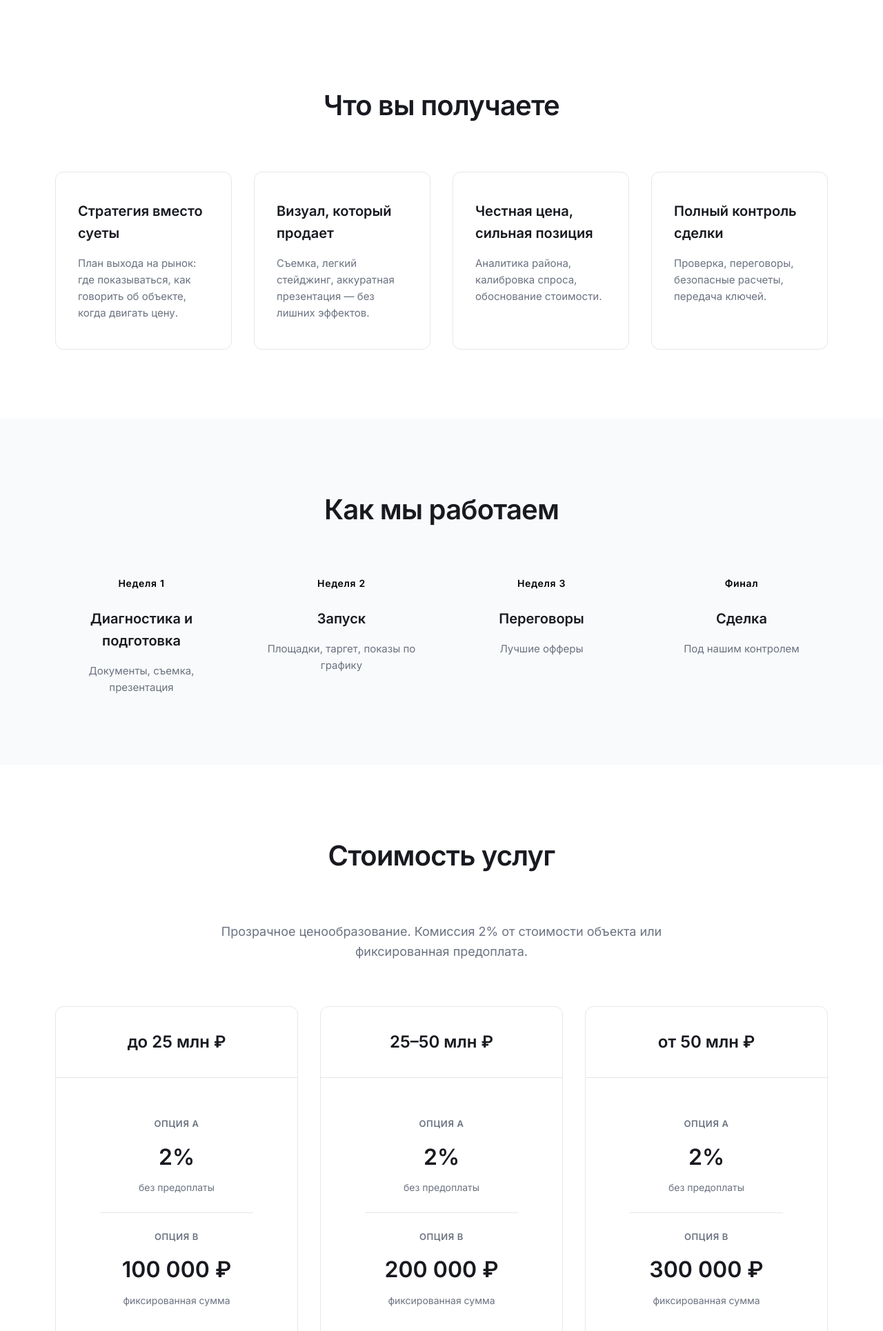
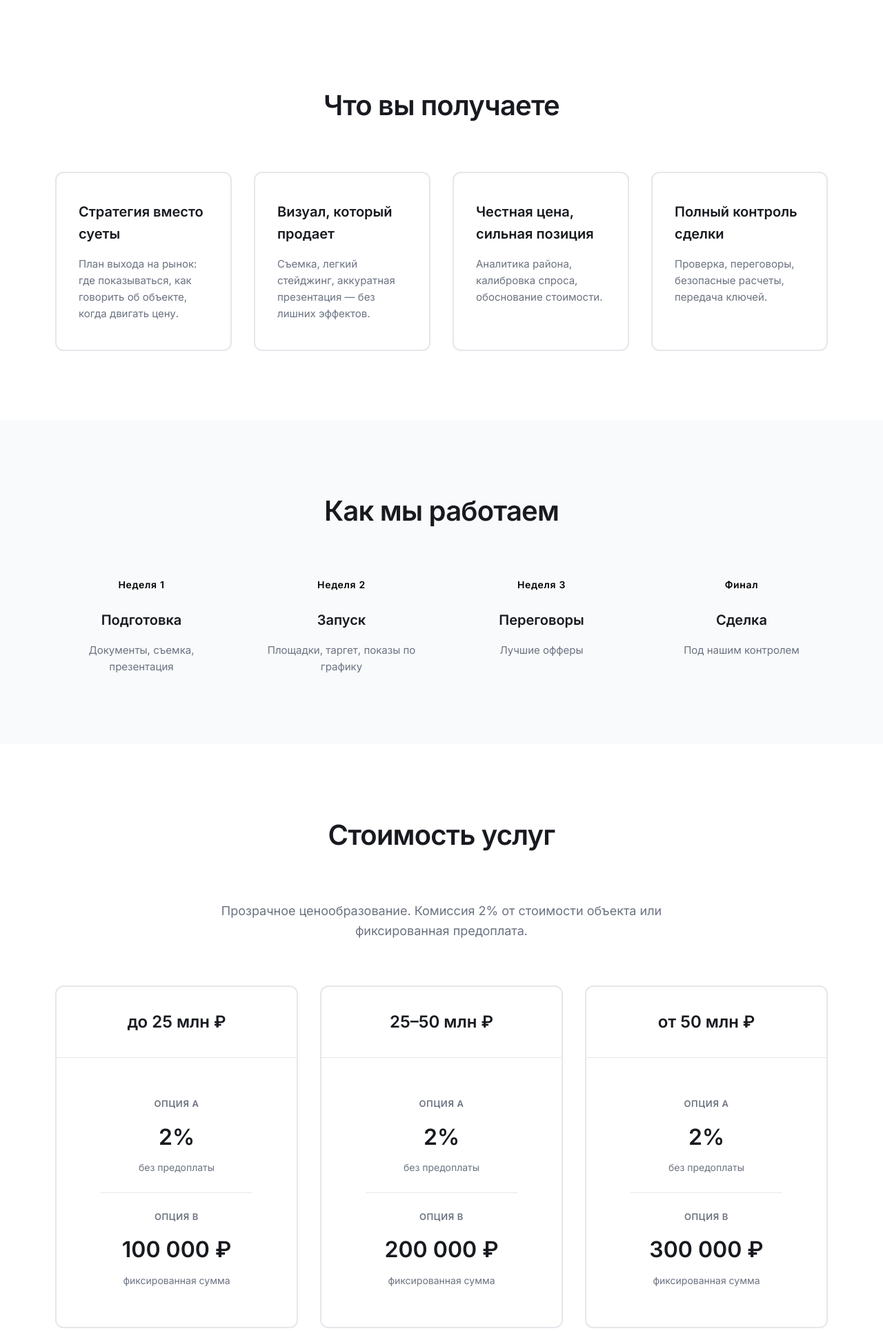
Before and after one commit to nikita-tita/cian-analyzer, a Flask app: page / in a window 1280 px wide. Shown: the part 627-2557 px from the top of the page at 69% size. Run offline with Flask 3, Linux system fonts and the light colour scheme.

Commit message:
fix: Pixel-perfect borders and process text alignment
- Changed borders from 1px to 2px for cleaner rendering
- Updated hover ::before to cover full card area with opacity transition
- Changed 'Диагностика и подготовка' to 'Подготовка'
- Prevents grid text overflow in process section

🤖 Generated with [Claude Code](https://claude.com/claude-code)

Co-Authored-By: Claude <noreply@anthropic.com>

```diff
--- a/static/css/landing.css
+++ b/static/css/landing.css
@@ -162,7 +162,7 @@ body {
 
 .service-card {
     padding: 40px 32px;
-    border: 1px solid var(--color-border);
+    border: 2px solid var(--color-border);
     border-radius: 12px;
     background: var(--color-bg);
     transition: all 0.3s ease;
@@ -172,13 +172,15 @@ body {
 .service-card::before {
     content: '';
     position: absolute;
-    top: 0;
-    left: 0;
-    width: 4px;
-    height: 0;
+    top: -2px;
+    left: -2px;
+    right: -2px;
+    bottom: -2px;
     background: var(--color-accent);
-    transition: height 0.3s ease;
-    border-radius: 12px 0 0 12px;
+    border-radius: 12px;
+    opacity: 0;
+    transition: opacity 0.3s ease;
+    z-index: -1;
 }
 
 .service-card:hover {
@@ -188,7 +190,7 @@ body {
 }
 
 .service-card:hover::before {
-    height: 100%;
+    opacity: 1;
 }
 
 .service-card h3 {
@@ -243,7 +245,7 @@ body {
 }
 
 .pricing-card {
-    border: 1px solid var(--color-border);
+    border: 2px solid var(--color-border);
     border-radius: 12px;
     overflow: hidden;
     background: var(--color-bg);
--- a/templates/index.html
+++ b/templates/index.html
@@ -70,7 +70,7 @@
             <div class="process-timeline">
                 <div class="process-step">
                     <div class="step-number">Неделя 1</div>
-                    <h3>Диагностика и подготовка</h3>
+                    <h3>Подготовка</h3>
                     <p>Документы, съемка, презентация</p>
                 </div>
                 <div class="process-step">
```
